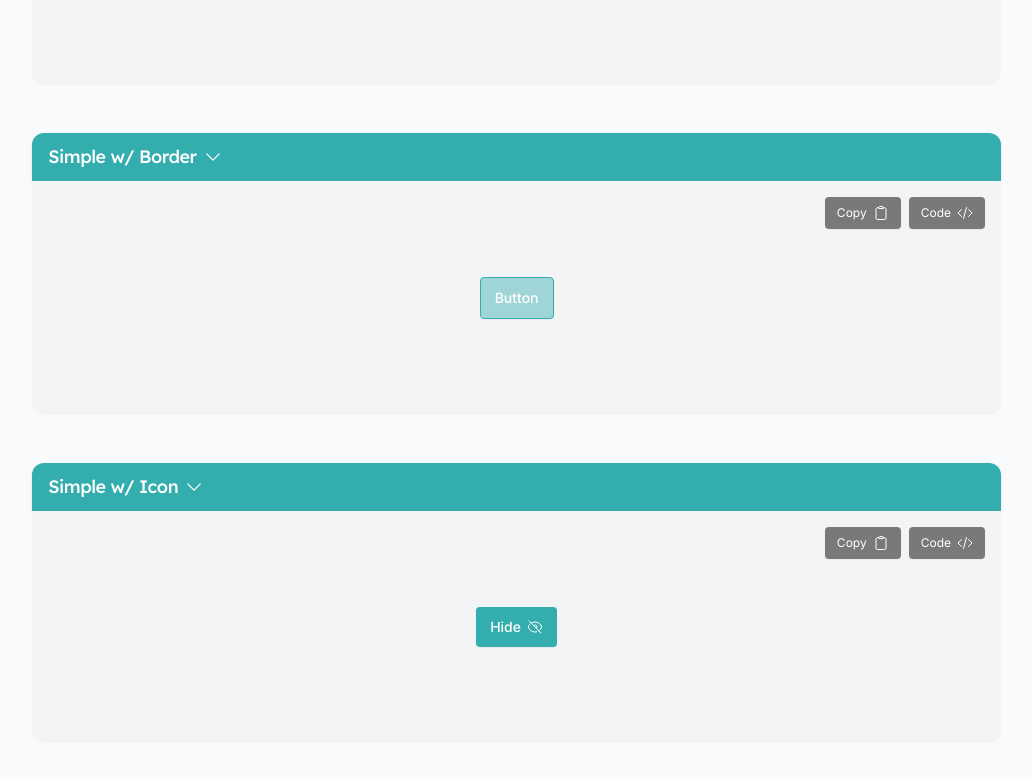
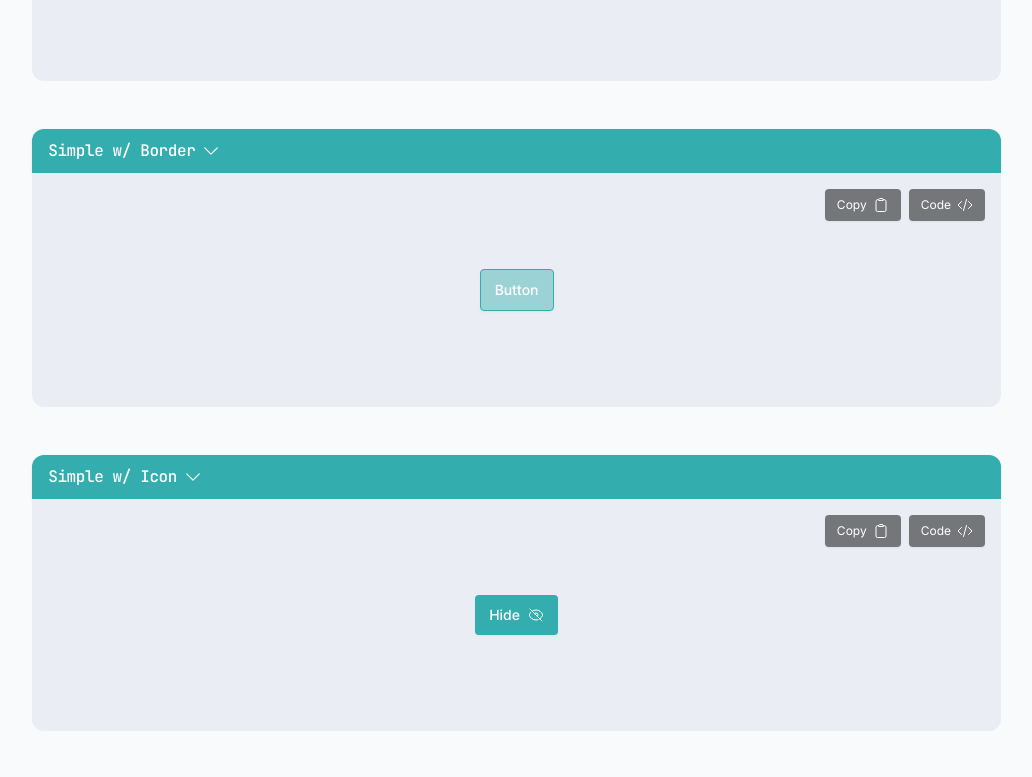
Before and after one commit to kiko-g/bagr-ui, a Next.js app: page /ui/buttons in a window 1280 px wide. Shown: the part 440-1217 px from the top of the page, without its empty margins (231-1263 px from the left). Built offline with nearby package versions, Linux system fonts and the light colour scheme.

Commit message:
add: button with icon

```diff
--- a/components/ComponentShowcase.tsx
+++ b/components/ComponentShowcase.tsx
@@ -12,9 +12,8 @@ import {
 } from "@heroicons/react/24/outline"
 import { Prism as SyntaxHighlighter } from "react-syntax-highlighter"
 import { coldarkDark } from "react-syntax-highlighter/dist/cjs/styles/prism"
-import { JetBrains_Mono, Lexend } from "next/font/google"
+import { JetBrains_Mono } from "next/font/google"
 
-const lexend = Lexend({ subsets: ["latin"] })
 const jetBrainsMono = JetBrains_Mono({ subsets: ["latin"] })
 
 type Props = {
@@ -56,7 +55,9 @@ export function ComponentShowcase({ name, path, collapseAll = false, Component }
             "flex items-center gap-x-1.5 px-4 py-2.5 shadow transition ease-in-out",
           )}
         >
-          <span className={classNames(lexend.className, "text-left text-lg font-medium tracking-tight lg:text-lg")}>
+          <span
+            className={classNames(jetBrainsMono.className, "text-left text-sm font-medium tracking-tight lg:text-base")}
+          >
             {name}
           </span>
           <ChevronDownIcon className="h-5 w-5" />
@@ -110,7 +111,7 @@ export function ComponentShowcase({ name, path, collapseAll = false, Component }
                   </svg>
                 </div>
               ) : (
-                <div className={classNames(jetBrainsMono.className)}>
+                <div>
                   <SyntaxHighlighter
                     language="tsx"
                     showLineNumbers
@@ -128,7 +129,7 @@ export function ComponentShowcase({ name, path, collapseAll = false, Component }
                 </div>
               )
             ) : (
-              <div className="flex w-full items-center justify-center rounded-b-xl bg-gray-100 px-8 py-24 dark:bg-black/20">
+              <div className="flex w-full items-center justify-center rounded-b-xl bg-[#eaeef4] px-8 py-24 dark:bg-black/20">
                 <Component />
               </div>
             )}
--- a/components/Layout.tsx
+++ b/components/Layout.tsx
@@ -279,7 +279,7 @@ function Footer() {
           className="inline-flex items-center gap-2 text-white hover:underline hover:opacity-80 dark:text-gray-300"
         >
           <span className="font-bold">Francisco Gonçalves</span>
-          <Image src="/vercel.svg" alt="author" width={24} height={24} className="rounded-full" />
+          <Image src="/profile.svg" alt="author" width={24} height={24} className="rounded-full" />
         </Link>
       </p>
 
--- a/components/buttons/ButtonSimpleIcon.tsx
+++ b/components/buttons/ButtonSimpleIcon.tsx
@@ -10,7 +10,7 @@ export function ButtonSimpleIcon({}: Props) {
   return (
     <button
       onClick={myFunction}
-      className="flex items-center justify-center gap-x-1.5 rounded bg-primary-700 px-3.5 py-2.5 text-sm font-medium text-white shadow-sm transition hover:bg-primary-900 focus:ring disabled:cursor-not-allowed disabled:opacity-25 dark:bg-secondary-800/25 dark:hover:bg-secondary-800"
+      className="flex items-center justify-center gap-x-2 rounded bg-primary-700 px-3.5 py-2.5 text-sm font-medium text-white shadow-sm transition hover:bg-primary-900 focus:ring disabled:cursor-not-allowed disabled:opacity-25 dark:bg-secondary-800/25 dark:hover:bg-secondary-800"
     >
       <span>Hide</span>
       <svg
--- a/components/ctas/index.ts
+++ b/components/ctas/index.ts
@@ -1,7 +1,4 @@
 import { BlurredCTA } from "./BlurredCTA"
 import { HoverDivCTA } from "./HoverDivCTA"
 
-export {
-  BlurredCTA,
-  HoverDivCTA,
-}
+export { BlurredCTA, HoverDivCTA }
--- a/components/icons/index.ts
+++ b/components/icons/index.ts
@@ -4,10 +4,4 @@ import { ReactIcon } from "./ReactIcon"
 import { ButtonIcon } from "./ButtonIcon"
 import { GithubIcon } from "./GithubIcon"
 
-export {
-  TailwindIcon,
-  TypescriptIcon,
-  ReactIcon,
-  ButtonIcon,
-  GithubIcon,
-}
+export { TailwindIcon, TypescriptIcon, ReactIcon, ButtonIcon, GithubIcon }
--- a/pages/index.tsx
+++ b/pages/index.tsx
@@ -102,7 +102,7 @@ function Sections() {
   }, [sections])
 
   return (
-    <div>
+    <div className="mb-24">
       <p className="mb-4 max-w-4xl">
         Start exploring the types of components we have available and visit their individual pages where you can find
         the web components and their source code. Make sure you have our{" "}
```
